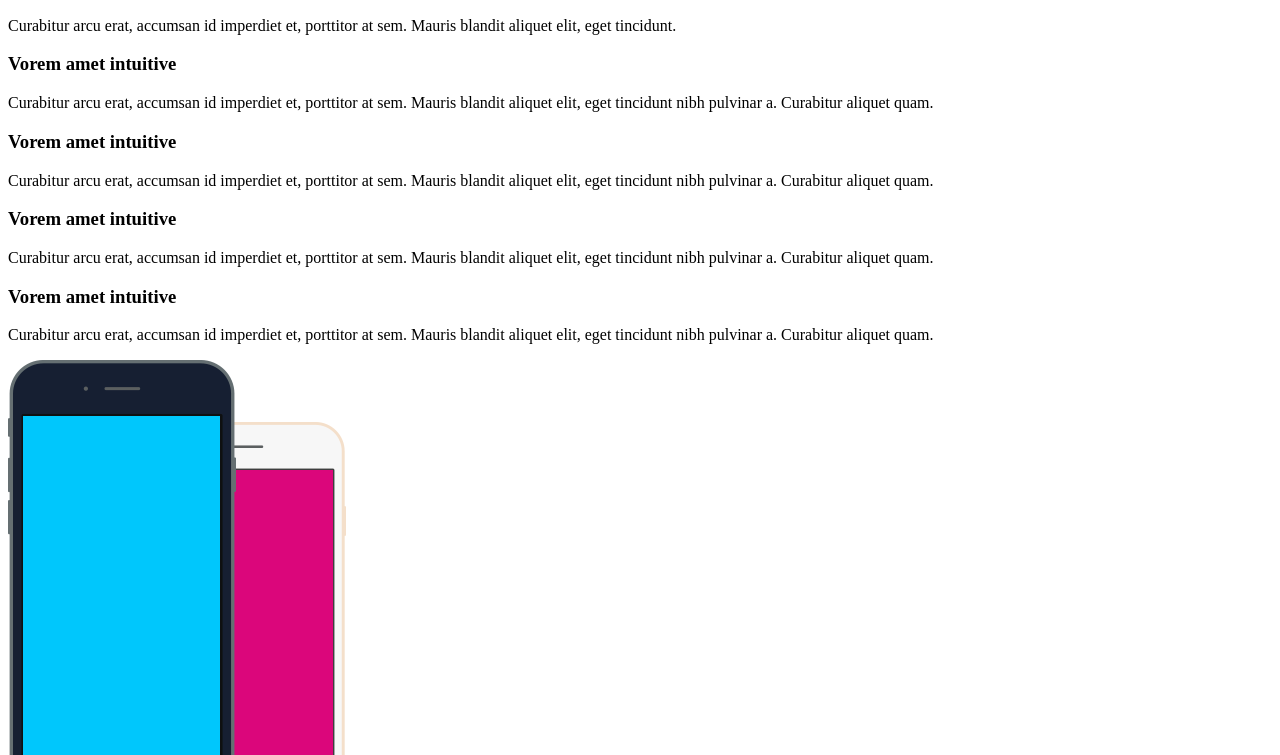
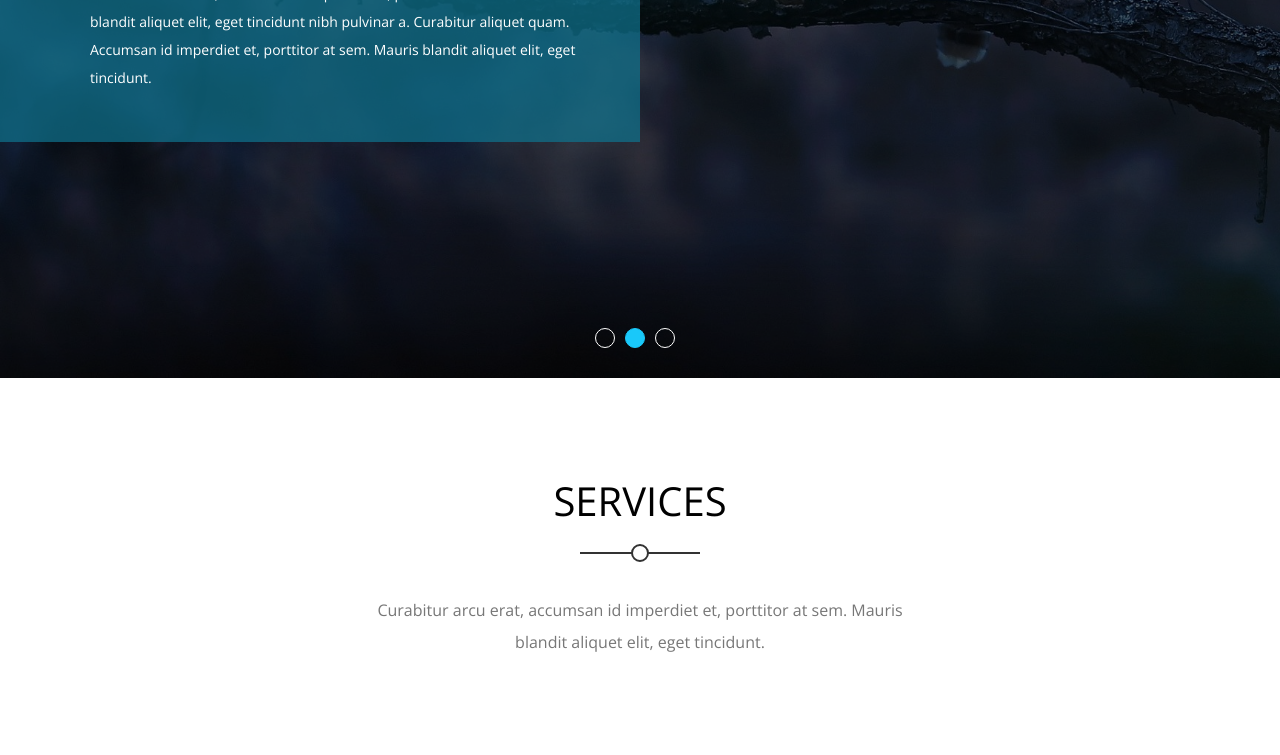
Before and after one commit to tokhijunior/Kasper-website, a plain HTML site: page index.html in a window 1280 px wide. Shown: the part 422-1177 px from the top of the page. Drawn offline with nearby package versions, Linux system fonts and the light colour scheme; the site is published under a folder, as on GitHub Pages, so addresses that start at the root find nothing.

Commit message:
Update index.html

```diff
--- a/index.html
+++ b/index.html
@@ -6,11 +6,11 @@
     <meta name="viewport" content="width=device-width, initial-scale=1.0" />
     <title>Kasper | Template Two</title>
     <!-- Render All Elements Normally -->
-    <link rel="stylesheet" href="/css/normalize.css" />
+    <link rel="stylesheet" href="css/normalize.css" />
     <!-- Font Awesome Library -->
-    <link rel="stylesheet" href="/css/all.min.css" />
+    <link rel="stylesheet" href="css/all.min.css" />
     <!-- Main Template CSS File -->
-    <link rel="stylesheet" href="/css/kasper.css" />
+    <link rel="stylesheet" href="css/kasper.css" />
     <!-- Google Fonts -->
     <link rel="preconnect" href="https://fonts.gstatic.com" />
     <link href="https://fonts.googleapis.com/css2?family=Open+Sans:wght@400;700&display=swap" rel="stylesheet" />
```
